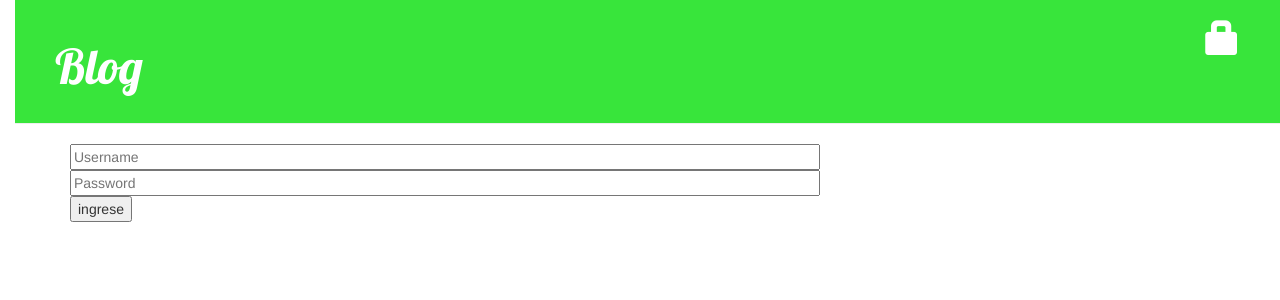
After one commit to jrco1989/my-first-blog, a Django app: page /accounts/login/ in a window 1280 px wide. The commit adds this page. Shown: the top 300 px of the page. Run offline with Django 3.2, Linux system fonts and the light colour scheme; some libraries are stand-ins or nearby versions.

Commit message:
creacion delas vistas login y logout

```diff
--- a/blog/static/css/blog.css
+++ b/blog/static/css/blog.css
@@ -3,12 +3,12 @@ body {
 
 }
 h1 a {
-    color: #FCA205;
+    color: #38e53b;
     font-family: 'Lobster';
 }
 
 .page-header {
-    background-color: #ff9400;
+    background-color: #38e53b;
     margin-top: 0;
     padding: 20px 20px 20px 40px;
 }
--- a/blog/templates/blog/base.html
+++ b/blog/templates/blog/base.html
@@ -12,8 +12,11 @@
                 {% if user.is_authenticated %}
                 <a href="{% url 'post_new' %}" class="top-menu"><span class="glyphicon glyphicon-plus"></span></a>
                 <a href="{% url 'post_draft' %}" class="top-menu"><span class="glyphicon glyphicon-edit"></span></a>
+                <p class="top-menu">Hello {{ user.username }} <small>(<a href="{% url 'logout' %}">Log out</a>)</small></p>
+                {% else %}
+                <a href="{% url 'login' %}" class="top-menu"><span class="glyphicon glyphicon-lock"></span></a>
                 {% endif %}
-                <h1><a href="/">Django Girls Blog</a></h1>
+                <h1><a href="/">Blog</a></h1>
             </div>
             <div class="content container">
                 <div class="row">
--- /dev/null
+++ b/blog/templates/login.html
@@ -0,0 +1,24 @@
+{%extends 'blog/base.html'%}
+
+{% block content %}
+    {% if form.errors %}
+        <p>Your username and password didn't match. Please try again.</p>
+    {% endif %}
+
+    <form method="post" action="{% url 'login' %}">
+    {% csrf_token %}
+    <div class="form.group"><!-- clase que engloba a los fromularios-->
+        <!--<input type="text" class="form-control">-->
+        <input class="from-control btn-block mt-2" type="text" placeholder="Username" name ="username" />
+    </div>
+    <div class="form.group"><!-- clase que engloba a los fromularios-->
+        <!--<input type="text" class="form-control">-->
+        <input class="from-control btn-block mt-1" type="password" placeholder="Password" name ="password" />
+    </div>
+        <!-- cambiani los input de tyoi texto unicamente a partenecer a la clase de contrl de formularios -->
+    <!--<input type="text" placeholder="Username" name="username"/><!- placeholder es lo que se va a mostar y username es nombre del valor que se va a reicibir-->
+    <!--<input type="password" placeholder="Password" name="password"/> antiguas forma d epresentar los inputs-->
+    <button  type="submit">ingrese</button>
+    <!--<button type="submit">ingrese pués pécora</button> antigua forma d eponer elbotón sin clase ni margen sin btn-block mt-5 que es para que ocupe todo el margen-->
+    </form>
+{% endblock %}
--- a/blog/urls.py
+++ b/blog/urls.py
@@ -9,4 +9,8 @@ urlpatterns = [
     path('post_draft_list/', views.post_draft, name='post_draft'),
     path('post/<pk>/publish/', views.post_publish, name='post_publish'),
     path('post/<pk>/remove/', views.post_remove, name='post_remove'),
+    path ('accounts/login/', views.login , name='login'),
+    path('accounts/logout', views.partida, name='logout')
+    #path('accounts/login/', views.LoginView.as_view(), name='login'),
+    #path('accounts/logout/', views.LogoutView.as_view(next_page='/'), name='logout'),
 ]
--- a/blog/views.py
+++ b/blog/views.py
@@ -1,9 +1,11 @@
+from django.contrib.auth import authenticate, login as dj_login, logout
 from django.shortcuts import render
 from django.utils import timezone
 from .models import Post
 from django.shortcuts import render, get_object_or_404
 from .forms import PostForm
 from django.shortcuts import redirect
+from django.contrib.auth.decorators import login_required
 
 def post_list(request):
     posts=Post.objects.filter(published_date__lte=timezone.now()).order_by('published_date')
@@ -17,7 +19,7 @@ def post_detail(request, pk):
     form = PostForm()
     return render(request, 'blog/post_edit.html', {'form': form})"""
 
-#@loginrequired
+@login_required
 def post_new(request):
     if request.method == "POST":
         form = PostForm(request.POST)
@@ -31,7 +33,7 @@ def post_new(request):
         form = PostForm()
     return render(request, 'blog/post_edit.html', {'form': form})
 
-
+@login_required
 def post_edit(request, pk):
     post = get_object_or_404(Post, pk=pk)
     if request.method == "POST":
@@ -46,16 +48,35 @@ def post_edit(request, pk):
         form = PostForm(instance=post)
     return render(request, 'blog/post_edit.html', {'form': form})
 
+@login_required
 def post_draft(request):
     posts=Post.objects.filter(published_date__isnull=True).order_by('published_date')
     return render(request, 'blog/post_draft_list.html', {'posts': posts})
 
+@login_required
 def post_publish(request, pk):
     post = get_object_or_404(Post, pk=pk)
     post.publish()
     return redirect('post_detail', pk=pk)
 
+@login_required
 def post_remove(request, pk):
     post= get_object_or_404(Post,pk=pk)
     post.delete()
     return redirect ('post_list')
+
+def login(request):
+    if request.method == 'POST':
+        username= request.POST['username']
+        password= request.POST['password']
+        user=authenticate(request, username=username, password=password)
+        if user:
+            dj_login(request, user)
+            return redirect('post_list')
+        else:
+            return render(request, 'login.html')
+    return render (request, 'login.html')
+
+def partida(request):
+	logout(request)
+	return redirect ('login',)
--- a/mysite/settings.py
+++ b/mysite/settings.py
@@ -121,3 +121,4 @@ USE_TZ = True
 
 STATIC_URL = '/static/'
 STATIC_ROOT = os.path.join(BASE_DIR, 'static')
+LOGIN_REDIRECT_URL = '/'
--- a/mysite/urls.py
+++ b/mysite/urls.py
@@ -1,18 +1,3 @@
-"""mysite URL Configuration
-
-The `urlpatterns` list routes URLs to views. For more information please see:
-    https://docs.djangoproject.com/en/2.2/topics/http/urls/
-Examples:
-Function views
-    1. Add an import:  from my_app import views
-    2. Add a URL to urlpatterns:  path('', views.home, name='home')
-Class-based views
-    1. Add an import:  from other_app.views import Home
-    2. Add a URL to urlpatterns:  path('', Home.as_view(), name='home')
-Including another URLconf
-    1. Import the include() function: from django.urls import include, path
-    2. Add a URL to urlpatterns:  path('blog/', include('blog.urls'))
-"""
 from django.contrib import admin
 from django.urls import path, include
 
```
Also changed, not shown: 1 other file.
